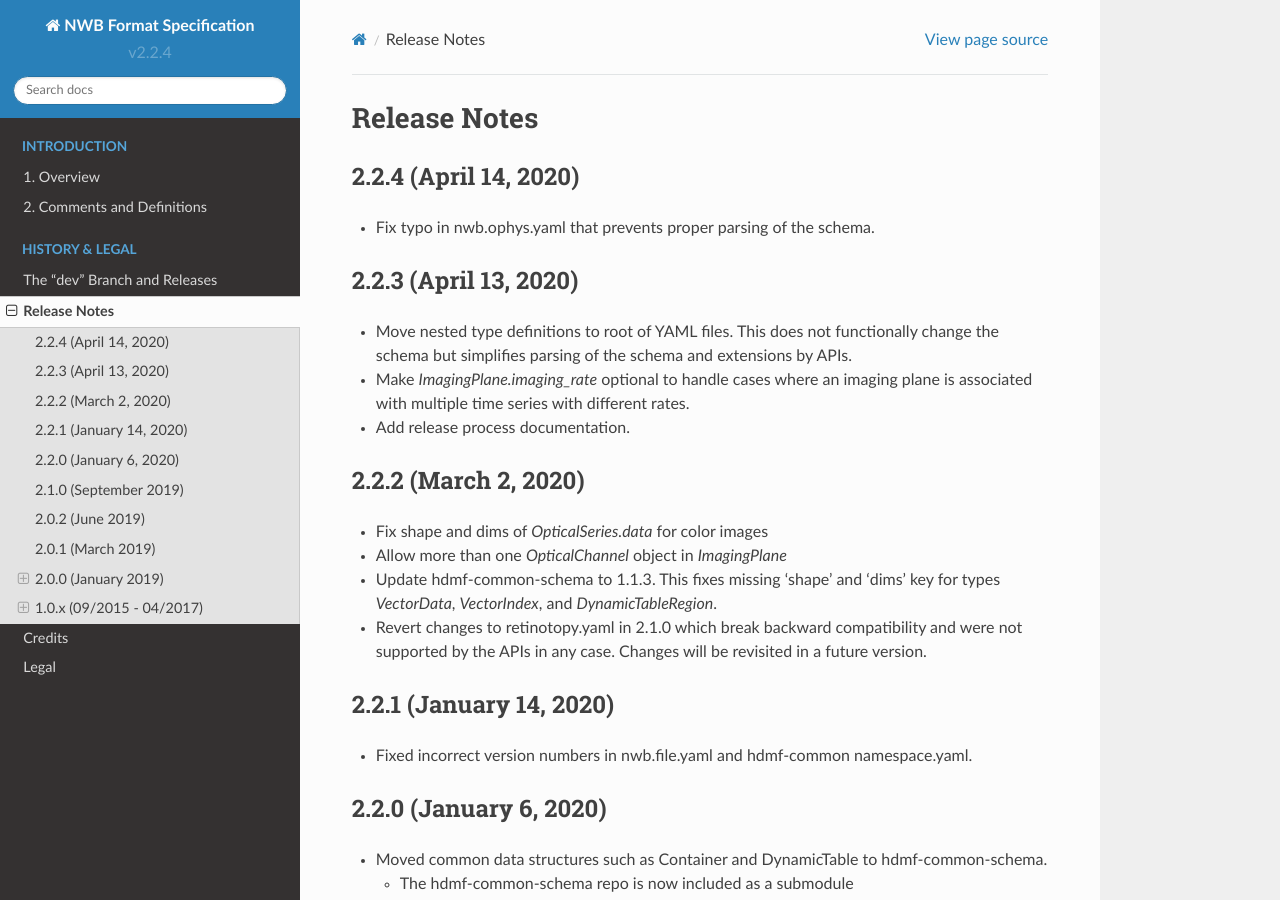
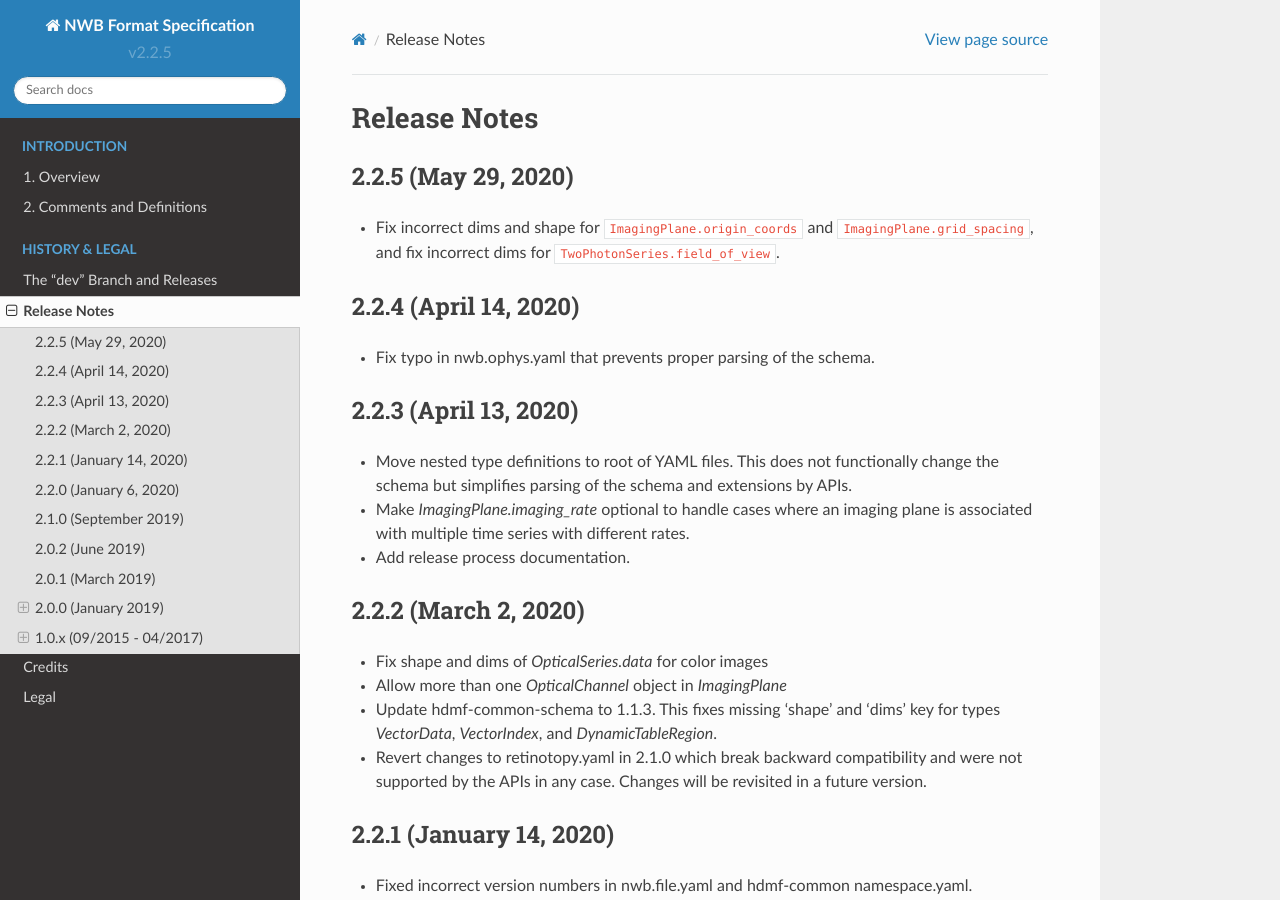
Before and after one commit to NeurodataWithoutBorders/nwb-schema, a Sphinx documentation site: the page built from docs/format/source/format_release_notes.rst, in a window 1280 px wide and 900 px high. Built offline with Sphinx 7.4.7 and the Read the Docs theme 2.0.0, drawn with Linux system fonts in a browser that asks for light colours.

Commit message:
Update version number to 2.2.5 and release notes

```diff
--- a/docs/format/source/conf.py
+++ b/docs/format/source/conf.py
@@ -83,7 +83,7 @@ copyright = u'2017-2020, Neurodata Without Borders'
 # built documents.
 #
 # The short X.Y version.
-version = 'v2.2.4'
+version = 'v2.2.5'
 # The full version, including alpha/beta/rc tags.
 release = version
 
--- a/docs/format/source/format_release_notes.rst
+++ b/docs/format/source/format_release_notes.rst
@@ -1,5 +1,10 @@
 Release Notes
 =============
+
+2.2.5 (May 29, 2020)
+----------------------
+
+- Fix incorrect dims and shape for ``ImagingPlane.origin_coords`` and ``ImagingPlane.grid_spacing``, and fix incorrect dims for ``TwoPhotonSeries.field_of_view``.
 
 2.2.4 (April 14, 2020)
 ----------------------
```
Also changed, not shown: 2 other files.
